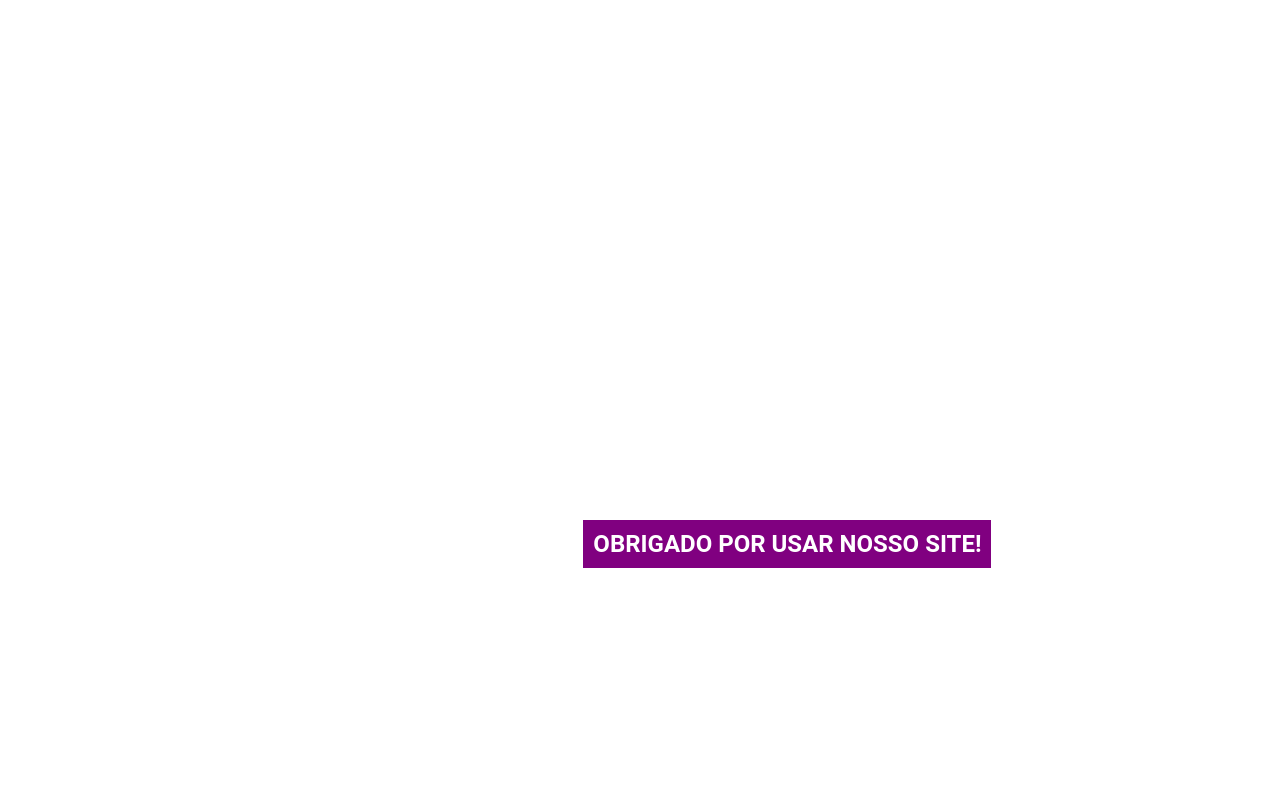
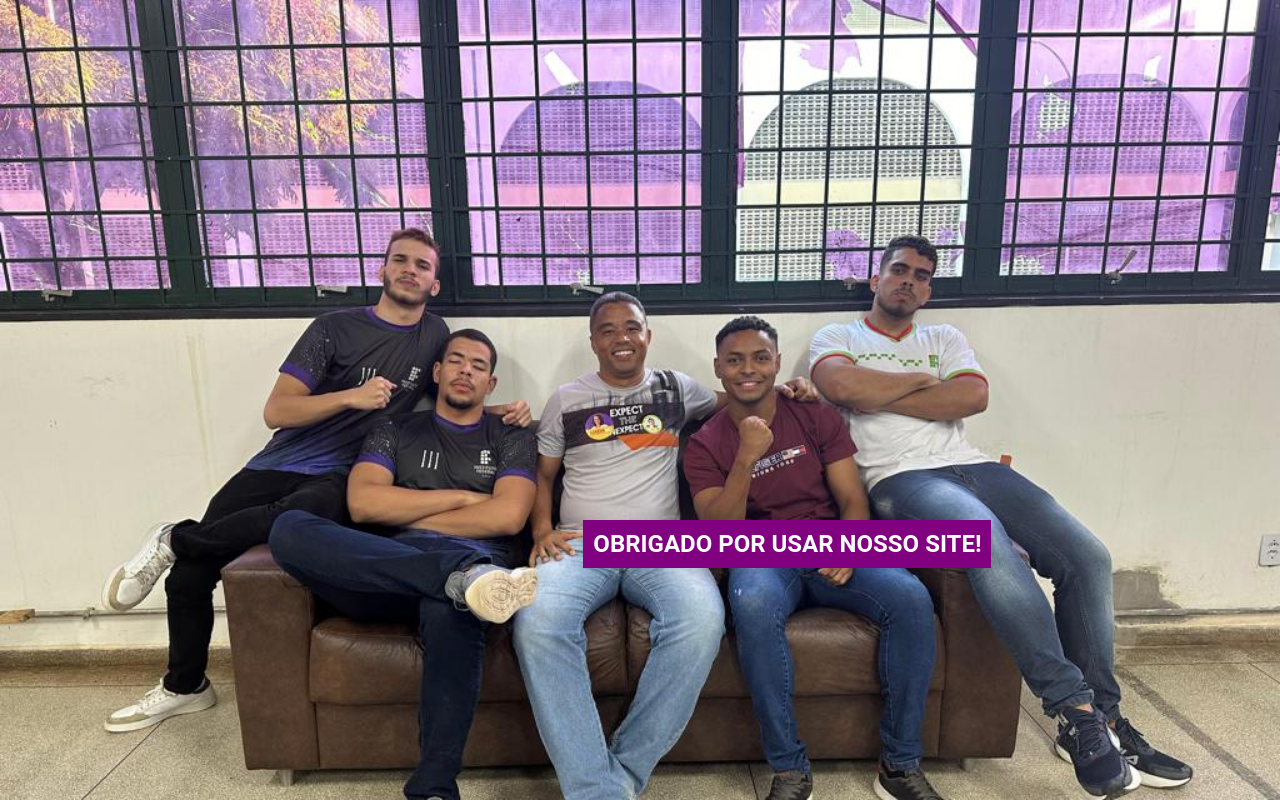
Before and after one commit to luibatista/trabalho, a plain HTML site: page tchau.html in a window 1280 px wide. Drawn offline with Linux system fonts and the light colour scheme.

Commit message:
Update tchau.html

```diff
--- a/tchau.html
+++ b/tchau.html
@@ -12,7 +12,7 @@
   height: 100vh;
   background-size: cover;
   margin: 0;
-  background-image: url(img/8.jpeg);
+  background-image: url(8.jpeg);
   transition: background 1s ease-in-out;
   font-family: 'Roboto', sans-serif;
 }
```
